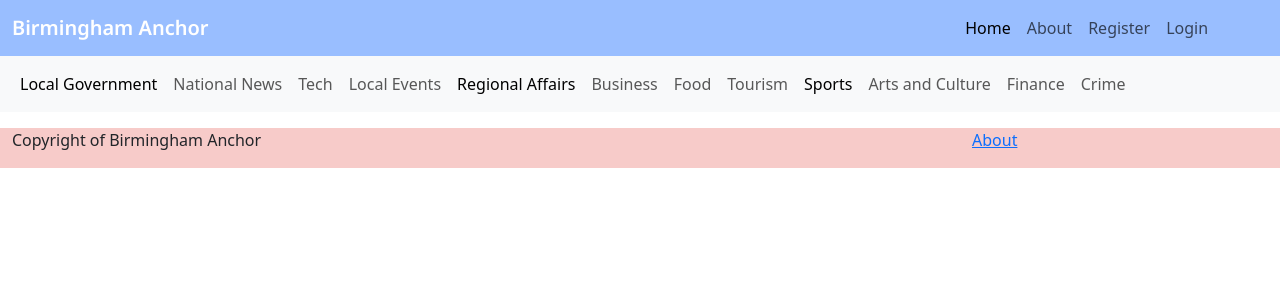
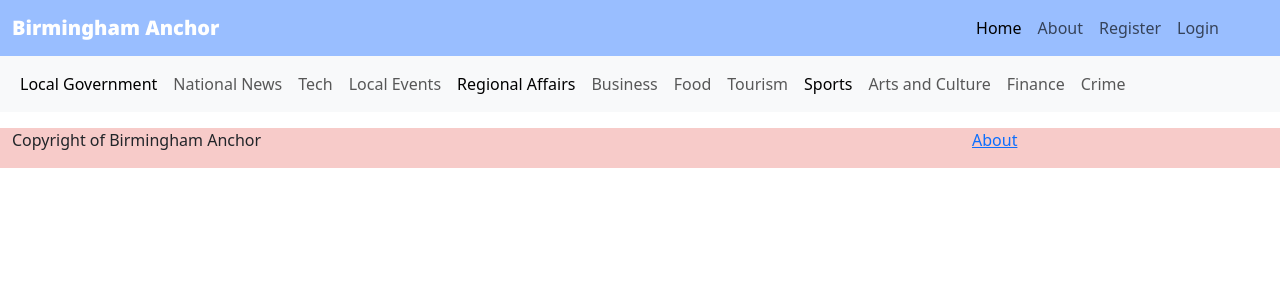
Before and after one commit to c-e-jones/anchornews, a Django app: page / in a window 1280 px wide. Shown: the top 300 px of the page. Run offline with Django 4.2, Linux system fonts and the light colour scheme; data that the repository does not hold is empty; some libraries are stand-ins or nearby versions.

Commit message:
making font weight heavier

```diff
--- a/static/css/style.css
+++ b/static/css/style.css
@@ -13,5 +13,5 @@
 .nav-text {
     color: #ffffff;
     font-family: 'Noto Sans', sans-serif;
-    font-weight: 600;
+    font-weight: 900;
 }
```
